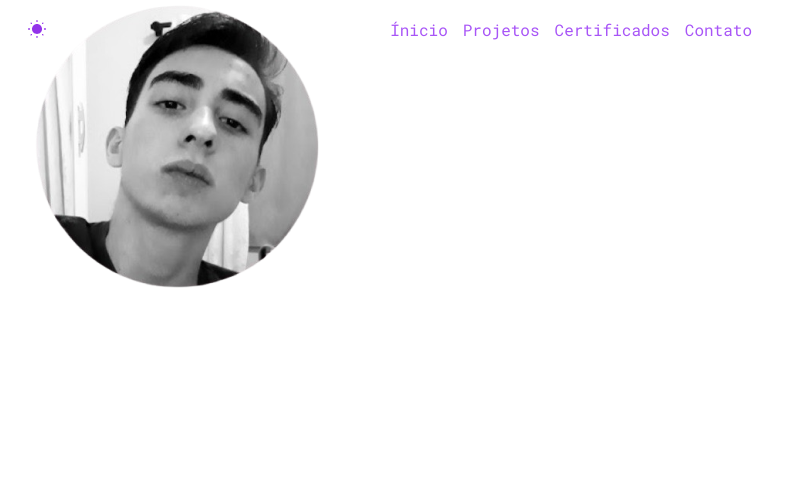
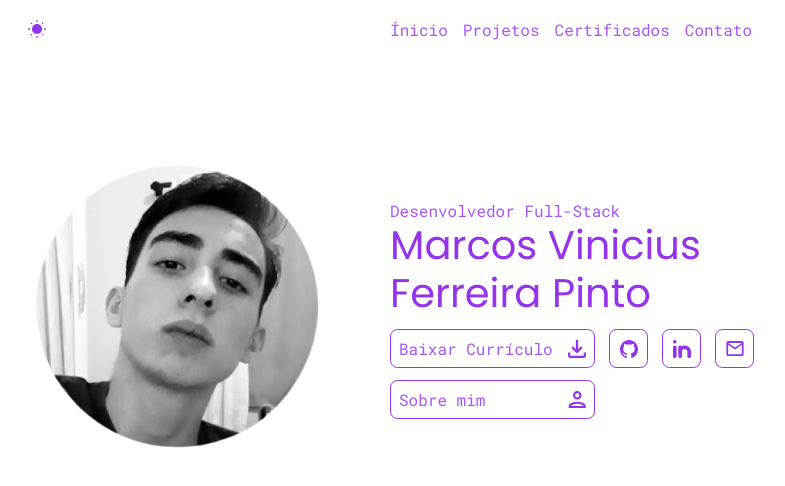
Before and after one commit to MarcosFerreira2024/portfolio, a Next.js app: page / in a window 1280 px wide. Shown: the top 486 px of the page, without its empty margins (250-1035 px from the left). Built offline with nearby package versions, Linux system fonts and the light colour scheme.

Commit message:
começo da main

```diff
--- a/src/app/components/Main.tsx
+++ b/src/app/components/Main.tsx
@@ -1,15 +1,37 @@
+"use client"
 import Image from 'next/image'
+import Link from 'next/link'
 import React from 'react'
+import Botao from './BotaoMaior'
+import BotaoMaior from './BotaoMaior'
+import BotaoMenor from './BotaoMenor'
 
 function Main() {
   return (
-    <main className='max-w-container grid grid-cols-2 mx-auto'>
+    <main className='max-w-container font-subtitle text-subtitle pt-[120px] sm:pt-[160px] items-center justify-center gap-5 sm:gap-0 sm:justify-normal relative   flex flex-col sm:grid sm:grid-cols-2 mx-auto'>
         <div>
-            <Image src={`/Main/profile.png`} alt='profile picture' height={300} width={300} />
+            <Image src={`/Main/profile.png`} alt='profile picture' height={300} width={300} className='w-[150px]    sm:w-[inherit] sm:h-[inherit]' />
         </div>
-        <div>
+        <section className='flex flex-col  mx-auto' >
+            <div className='flex-1 flex   justify-center flex-col'>
+                <p>Desenvolvedor Full-Stack</p>
+                <h1 className='sm:text-title font-title text-5xl '>Marcos Vinicius <br /> Ferreira Pinto</h1>
+            </div>
+            <nav className='flex flex-col gap-3   pt-3 '>
+                <div className='flex   flex-wrap sm:flex-nowrap gap-[14px] '>
+                    <BotaoMaior label='Baixar Currículo' src={`/Main/download.svg`} alt='download' />
+                    <BotaoMenor href='https://github.com/MarcosFerreira2024' src='/Main/github.svg' alt='github'/>
+                    <BotaoMenor href="https://www.linkedin.com/in/marcos-vinicius-ferreira/" src='/Main/linkedin.svg' alt='linkedin'/>
+                    <BotaoMenor href='mailto:marcosfp2021@hotmail.com?subject=Ola%20Marcos,%20Gostaria%20de%20entrar%20em%20contato%20para%20oferecer%20uma%20oportunidade%20de%20emprego&body=' src='/Main/email.svg' alt='email'/>
+                </div>
+                <div className='flex '>
+                    <BotaoMaior label='Sobre mim' src={`/Main/sobre.svg`} alt='perfil' />
+                </div>
 
-        </div>
+
+
+            </nav>
+        </section>
     </main>
   )
 }
```
